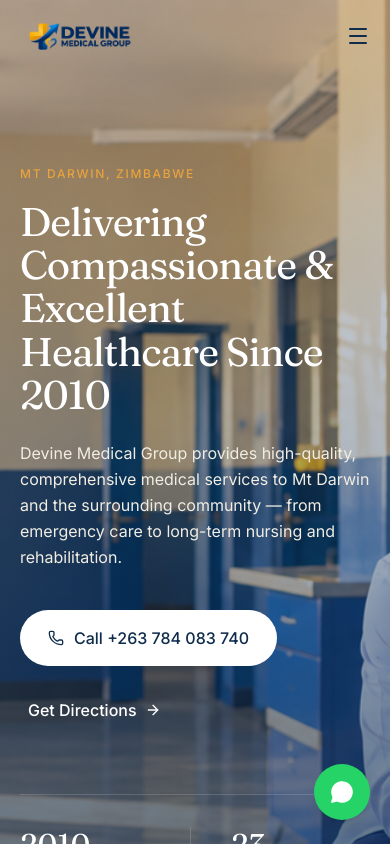
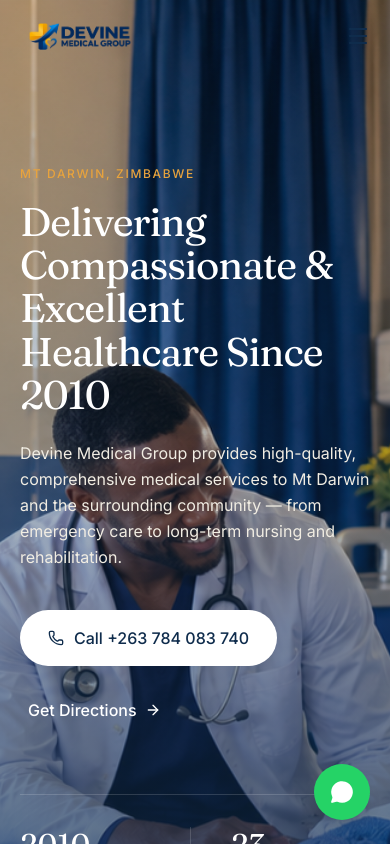
Before and after one commit to lilcuz03/Devine-Medical-Group, a Next.js app: page / in a window 390 px wide. Shown: the top 844 px of the page. Built offline with nearby package versions, Linux system fonts and the light colour scheme.

Commit message:
Website updates

```diff
--- a/components/Hero.tsx
+++ b/components/Hero.tsx
@@ -23,7 +23,7 @@
         alt=""
         fill
         priority
-        className="object-cover"
+        className="object-cover object-[75%_center] sm:object-[65%_center] lg:object-center"
       />
 
       <div
@@ -54,21 +54,24 @@
 
           <p className="mt-6 text-[#F1EDE3] text-base sm:text-lg leading-relaxed max-w-[560px]">
             Devine Medical Group provides high-quality, comprehensive medical
-            services to Mt Darwin and the surrounding community — from
-            emergency care to long-term nursing and rehabilitation.
+            services to Mt Darwin and the surrounding community — from emergency
+            care to long-term nursing and rehabilitation.
           </p>
 
           <div className="mt-10 flex flex-col sm:flex-row items-start sm:items-center gap-4 sm:gap-6">
-
-             <a href="tel:+263784083740"
+            <a
+              href="tel:+263784083740"
               className="group inline-flex items-center gap-2.5 bg-white text-[#0F2C4C] font-medium px-7 py-4 rounded-full transition-all duration-300 hover:shadow-lg hover:-translate-y-0.5"
             >
-              <Phone size={16} aria-hidden="true" />
+              <Phone
+                size={16}
+                aria-hidden="true"
+              />
               Call +263 784 083 740
             </a>
 
-
-            <a  href="#contact"
+            <a
+              href="#contact"
               className="group inline-flex items-center gap-2 text-white font-medium px-2 py-4 transition-colors duration-300 hover:text-[#E8A33D]"
             >
               Get Directions
@@ -89,7 +92,10 @@
           className="mt-14 sm:mt-16 pb-14 sm:pb-20 flex flex-wrap gap-x-10 gap-y-6 border-t border-white/15 pt-8"
         >
           {stats.map((stat, i) => (
-            <div key={stat.label} className={i > 0 ? "pl-10 border-l border-white/15" : ""}>
+            <div
+              key={stat.label}
+              className={i > 0 ? "pl-10 border-l border-white/15" : ""}
+            >
               <p
                 className="font-serif text-white text-3xl sm:text-4xl"
                 style={{ fontFamily: "var(--font-fraunces)" }}
```
